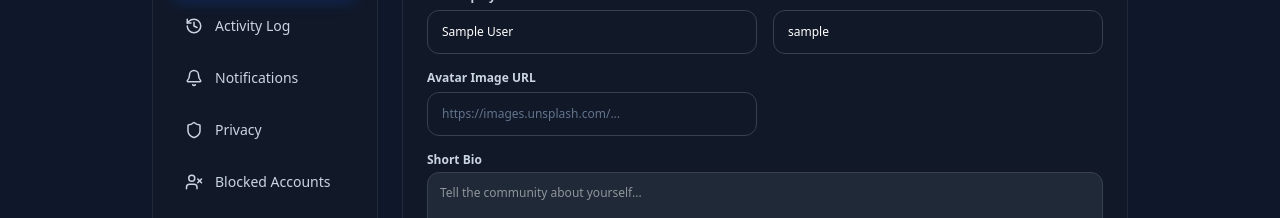
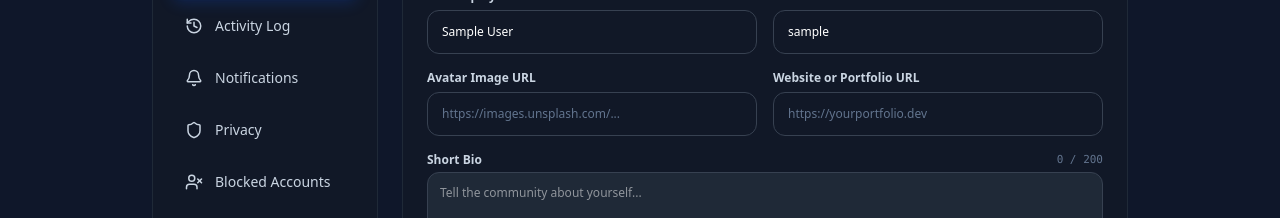
Before and after one commit to simanto848/facebook-clone-frontend, a Next.js app: page /settings in a window 1280 px wide. Shown: the part 329-547 px from the top of the page. Built offline with nearby package versions, Linux system fonts and the light colour scheme; no server answers; sample sign-in values are in the browser's storage.

Commit message:
feat(settings): add bio character count limit and website validation in AccountSection

```diff
--- a/components/features/settings/sections/AccountSection.tsx
+++ b/components/features/settings/sections/AccountSection.tsx
@@ -7,7 +7,9 @@ import { Input, Button, Dialog } from "@/components/ui";
 import { useAuthStore } from "@/store/authStore";
 import { useAuth } from "@/hooks/useAuth";
 import { userService } from "@/services/userService";
-import { Check, AlertCircle, AlertTriangle, Trash2 } from "lucide-react";
+import { Check, AlertCircle, AlertTriangle, Trash2, Globe } from "lucide-react";
+
+const MAX_BIO_LENGTH = 200;
 
 export default function AccountSection() {
   const router = useRouter();
@@ -17,6 +19,7 @@ export default function AccountSection() {
   const [username, setUsername] = useState(user?.username || "");
   const [bio, setBio] = useState((user as any)?.bio || "");
   const [avatarUrl, setAvatarUrl] = useState(user?.avatar || "");
+  const [website, setWebsite] = useState((user as any)?.website || "");
   const [saved, setSaved] = useState(false);
   const [isSaving, setIsSaving] = useState(false);
   const [errorMessage, setErrorMessage] = useState<string | null>(null);
@@ -52,6 +55,7 @@ export default function AccountSection() {
       setUsername(user.username || "");
       setBio((user as any)?.bio || "");
       setAvatarUrl(user.avatar || "");
+      setWebsite((user as any)?.website || "");
     }
   }, [user]);
 
@@ -59,11 +63,20 @@ export default function AccountSection() {
     e.preventDefault();
     setIsSaving(true);
     setErrorMessage(null);
+
+    const isWebsiteValid = !website.trim() || /^https?:\/\/.+\..+/.test(website.trim());
+    if (!isWebsiteValid) {
+      setErrorMessage("Please enter a valid website URL beginning with http:// or https://");
+      setIsSaving(false);
+      return;
+    }
+
     try {
       await userService.updateProfile({
         displayName: fullName,
         bio: bio,
         avatar: avatarUrl,
+        website: website.trim(),
       });
       updateUser({
         displayName: fullName,
@@ -104,10 +117,32 @@ export default function AccountSection() {
             placeholder="https://images.unsplash.com/..."
           />
 
+          <div className="space-y-1">
+            <Input
+              label="Website or Portfolio URL"
+              value={website}
+              onChange={(e) => setWebsite(e.target.value)}
+              placeholder="https://yourportfolio.dev"
+            />
+            {website && !/^https?:\/\/.+\..+/.test(website.trim()) && (
+              <p className="text-[10px] text-amber-400">Must start with http:// or https://</p>
+            )}
+          </div>
+
           <div className="space-y-1 md:col-span-2">
-            <label className="text-xs font-semibold text-slate-300 block">Short Bio</label>
+            <div className="flex items-center justify-between">
+              <label className="text-xs font-semibold text-slate-300 block">Short Bio</label>
+              <span
+                className={`text-[11px] font-mono ${
+                  bio.length >= MAX_BIO_LENGTH ? "text-amber-400 font-bold" : "text-slate-500"
+                }`}
+              >
+                {bio.length} / {MAX_BIO_LENGTH}
+              </span>
+            </div>
             <textarea
               value={bio}
+              maxLength={MAX_BIO_LENGTH}
               onChange={(e) => setBio(e.target.value)}
               placeholder="Tell the community about yourself..."
               className="w-full h-20 rounded-xl border border-[#374151] bg-[#1f2937] p-3 text-xs text-white outline-none resize-none focus:border-blue-500 transition"
```
